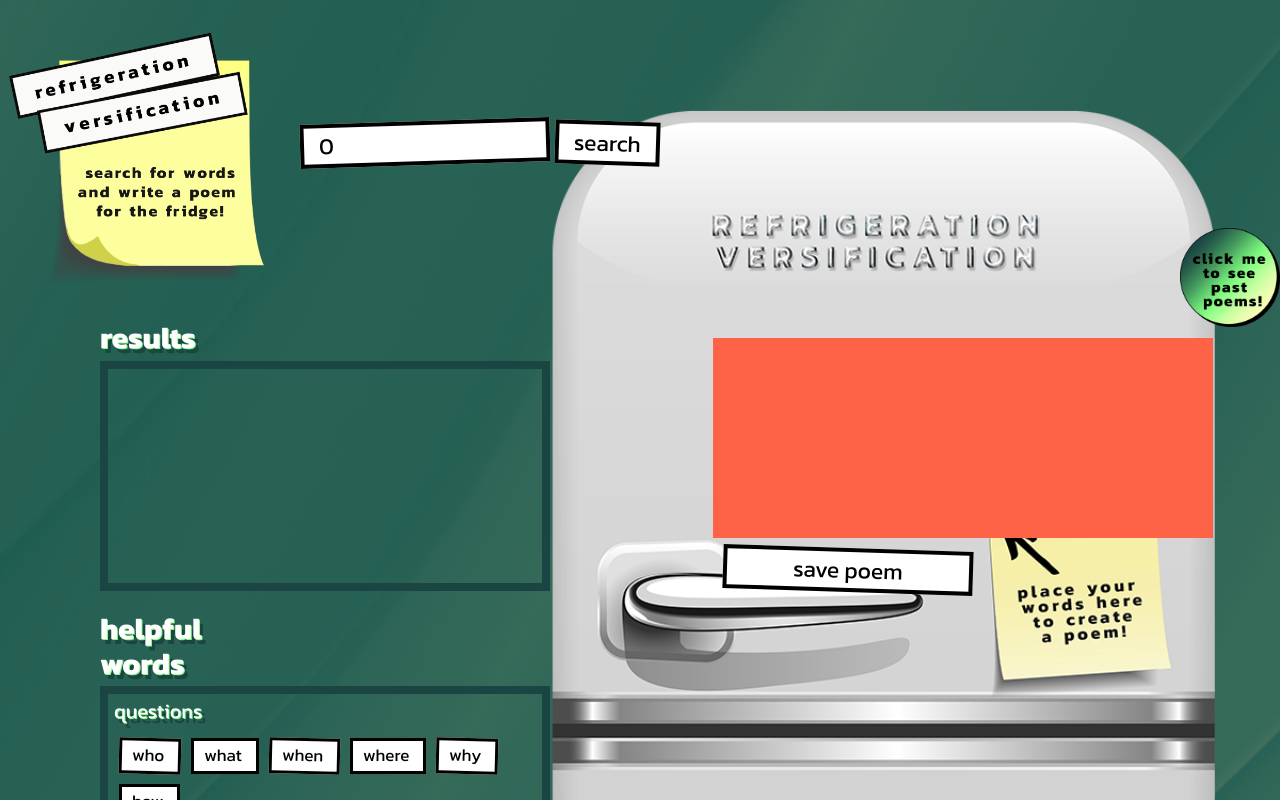
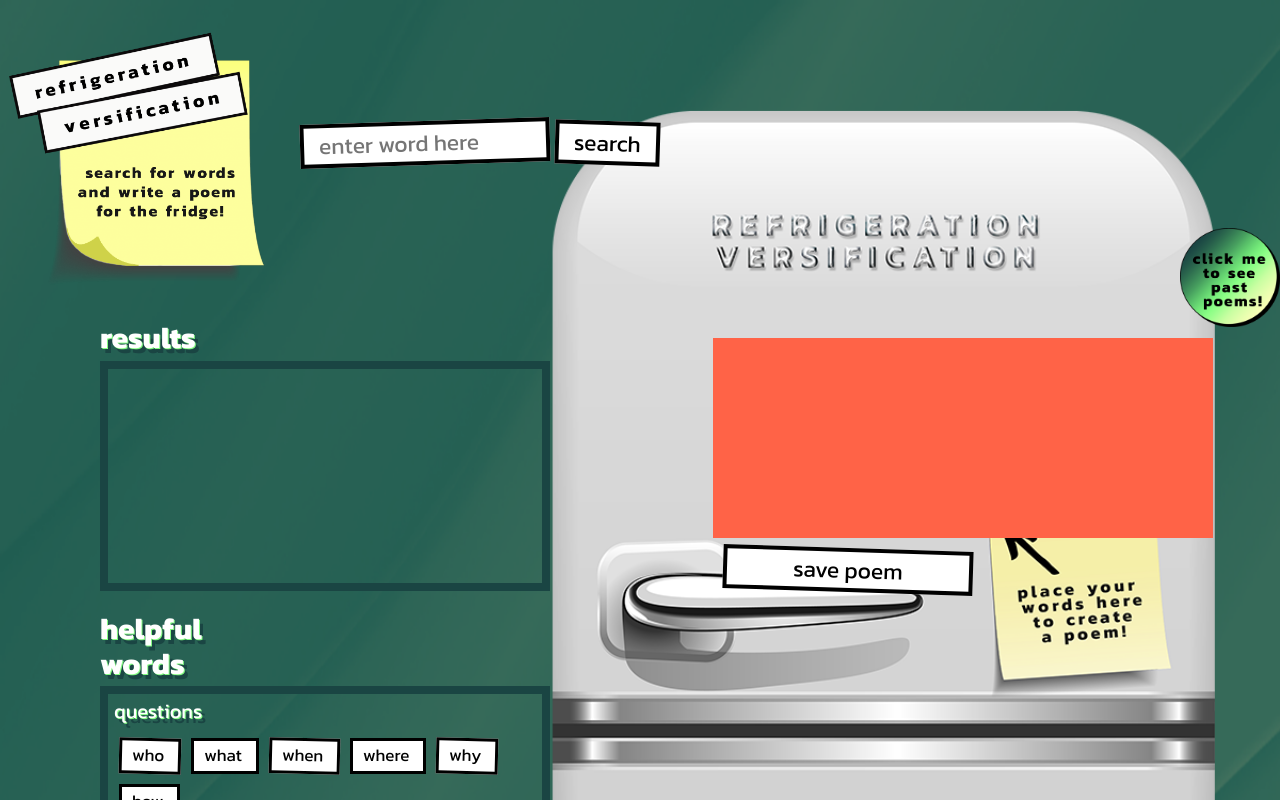
Before and after one commit to AndrewCraig101/RefrigerationVersification, a React (Create React App) app: page / in a window 1280 px wide. Shown: the top 800 px of the page. Built offline with nearby package versions, Linux system fonts and the light colour scheme.

Commit message:
fixed search error...again

```diff
--- a/src/Search.js
+++ b/src/Search.js
@@ -210,7 +210,7 @@ class Search extends Component {
 
                  <form onSubmit={this.handleSubmit} className="searchBar">
                     <label className="sr-only" htmlFor="search">Search</label>
-                    <input required type="text" placeholder="enter word here" id="search" value={this.state.userSearch | this.state.userSuggestion} onChange={this.handleChange} ></input>
+                    <input required type="text" placeholder="enter word here" id="search" value={this.state.userSearch, this.state.userSuggestion} onChange={this.handleChange} ></input>
                     <button type="submit" onClick={this.handleClick}>Search</button>
                     <div className="autoResults">
                         <ul>
```
